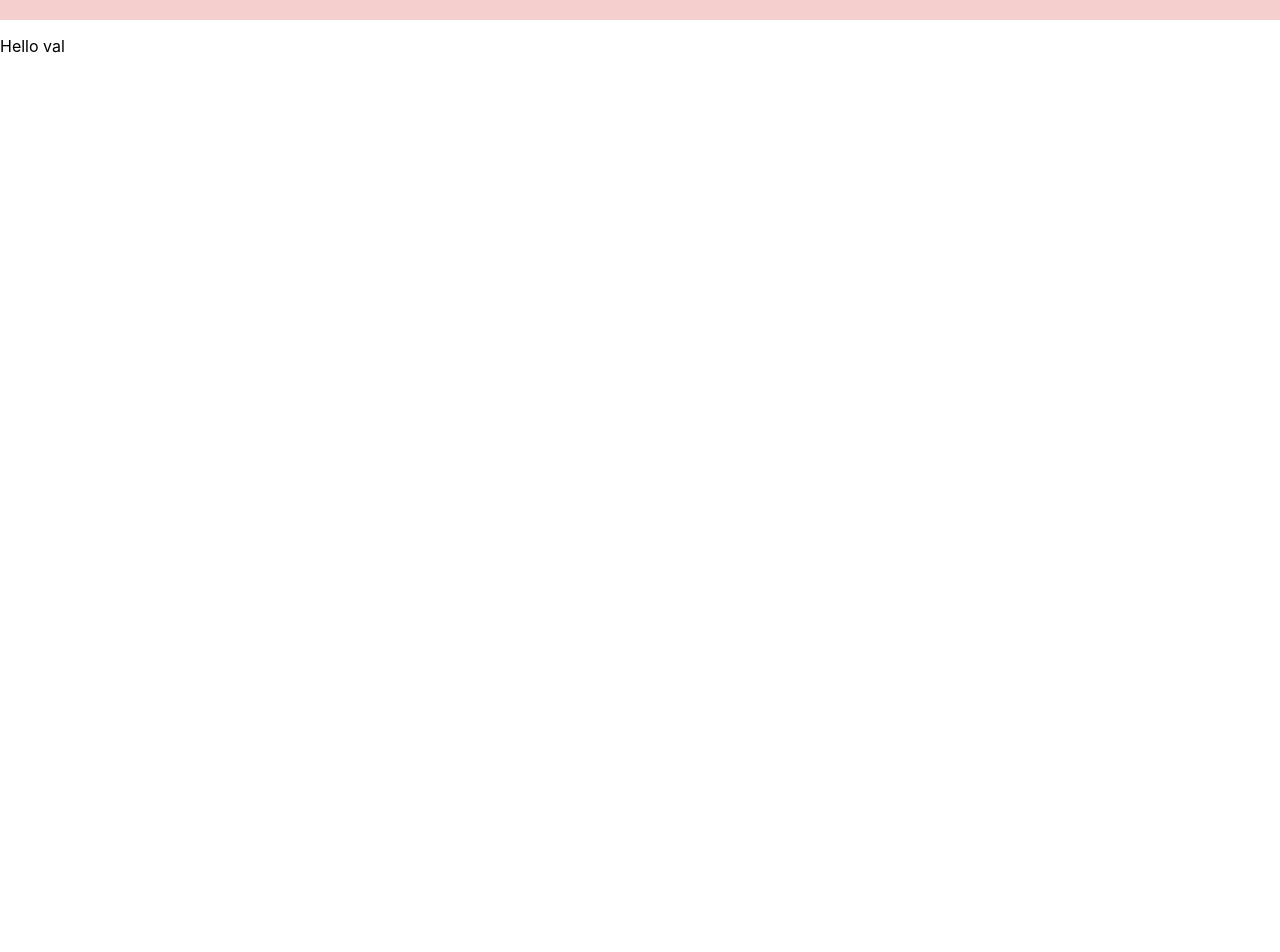
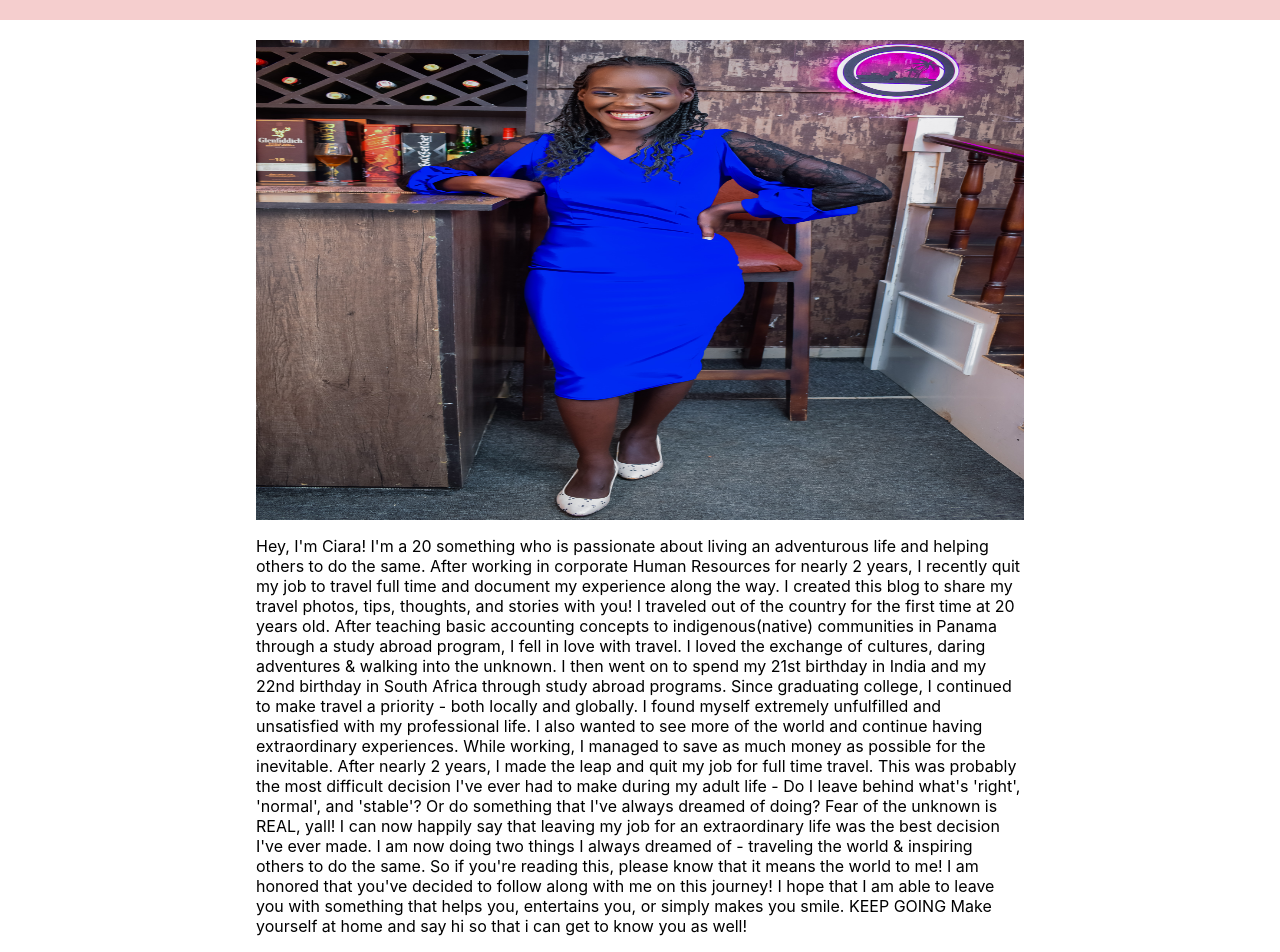
Before and after one commit to Maiyoj/Maps-n-Bags, a React (Create React App) app: page /adventure in a window 1280 px wide. Shown: the part 60-1012 px from the top of the page. Before the commit the page ends 800 px from the top, so only its background shows below. Built offline with nearby package versions, Linux system fonts and the light colour scheme.

Commit message:
add about section

```diff
--- a/src/App.css
+++ b/src/App.css
@@ -83,3 +83,21 @@ padding-top: 20px;
   text-align: center;
   padding-top: 20px;
 }
+
+/* about styling  */
+.about{
+  margin-top: 20px;
+  display: flex;
+  flex-direction: column;
+  align-items: center;
+
+}
+
+.about p{
+width: 60%;
+}
+
+.about img{
+  width: 60%;
+  height: 60vh;
+}
--- a/src/components/Adventure.js
+++ b/src/components/Adventure.js
@@ -1,30 +1,23 @@
-import Gallery from "./Gallery";
-import {useEffect, useState} from "react"
+function Adventure(){
+  return (
+    <>
+    <div className="about">
+    <img src={process.env.PUBLIC_URL + '/images/kijiji pictures-2299-2.jpg'} alt="Valentine"></img>
+    <p>Hey, I'm Ciara! I'm a 20 something who is passionate about living an adventurous life and helping others to do the same. After working in corporate Human Resources for nearly 2 years, I recently quit my job to travel full time and document my experience along the way. I created this blog to share my travel photos, tips, thoughts, and stories with you!
 
+I traveled out of the country for the first time at 20 years old.  After teaching basic accounting concepts to indigenous(native) communities in Panama through a study abroad program, I fell in love with travel. I loved the exchange of cultures, daring adventures & walking into the unknown. I then went on to spend my 21st birthday in India and my 22nd birthday in South Africa through study abroad programs.
 
+Since graduating college, I continued to make travel a priority - both locally and globally. I found myself extremely unfulfilled and unsatisfied with my professional life. I also wanted to see more of the world and continue having extraordinary experiences. While working, I managed to save as much money as possible for the inevitable. After nearly 2 years, I made the leap and quit my job for full time travel. This was probably the most difficult decision I've ever had to make during my adult life - Do I leave behind what's 'right', 'normal', and 'stable'? Or do something  that I've always dreamed of doing? Fear of the unknown is REAL, yall!
 
-function Adventure(){
-//   const [newImages, setImages] = useState([])
-//   useEffect(()=>{
-//     fetch(" http://localhost:3000/images")
-//     .then((res)=> res.json())
-//     .then((data) =>{
-//        setImages(data)
-//     })
-// },[newImages, setImages]);
+I can now happily say that leaving my job for an extraordinary life was the best decision I've ever made. I am now doing two things I always dreamed of - traveling the world & inspiring others to do the same. So if you're reading this, please know that it means the world to me! I am honored that you've decided to follow along with me on this journey! I hope that I am able to leave you with something that helps you, entertains you, or simply makes you smile.
 
+KEEP GOING
 
-// const allImages = newImages.map((img) =>{
-// return <Gallery
-// key={img.id}
-// image={img.image}
+Make yourself at home and say hi so that i can get to know you as well!</p>
+    </div>
+    </>
+  )
 
+}
 
-// />
-// })
-
-    return(
-      <p>Hello val</p>
-    )
-}
 export default Adventure;
```
Also changed, not shown: public/images/kijiji pictures-2299-2.jpg (added).
